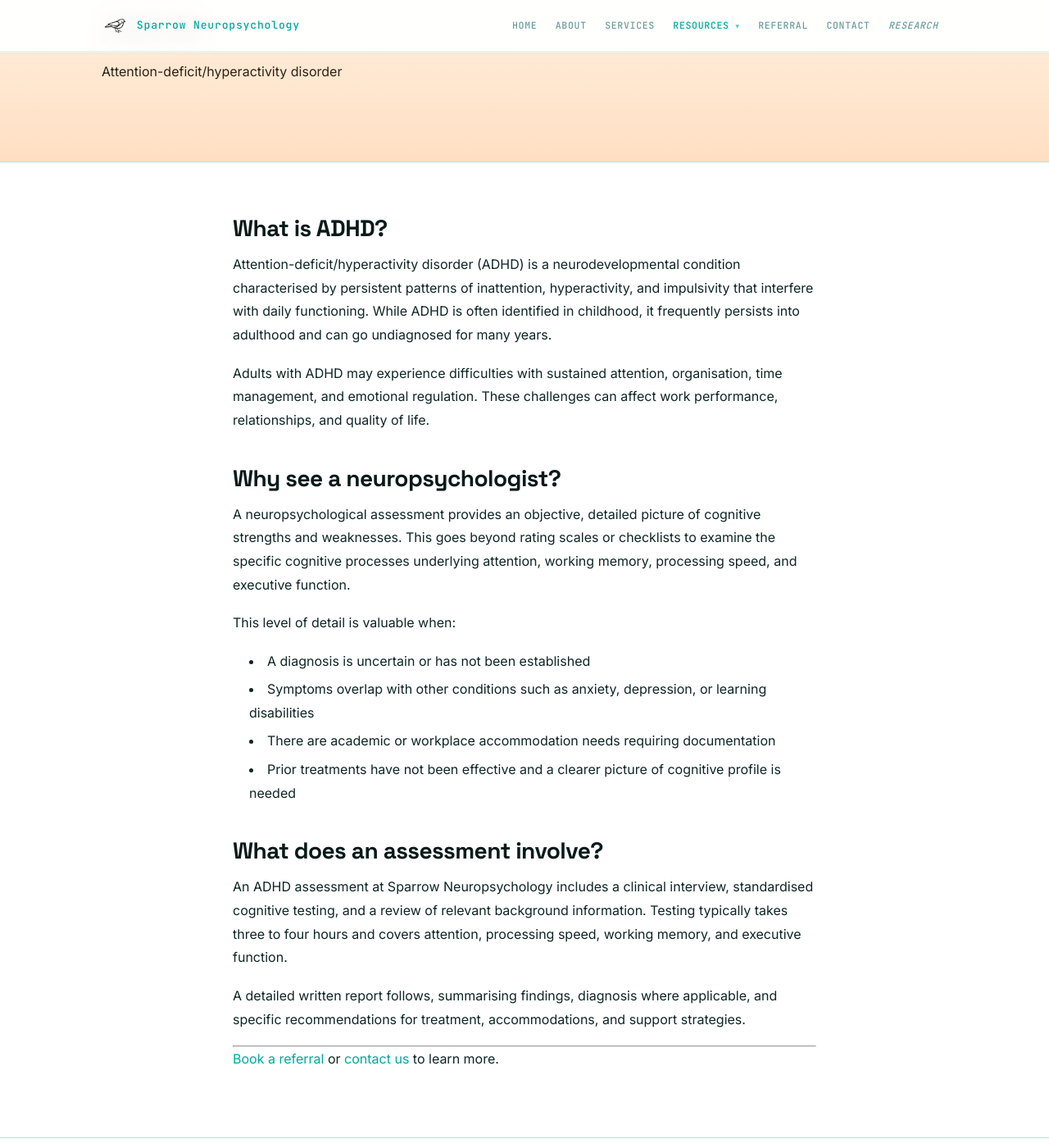
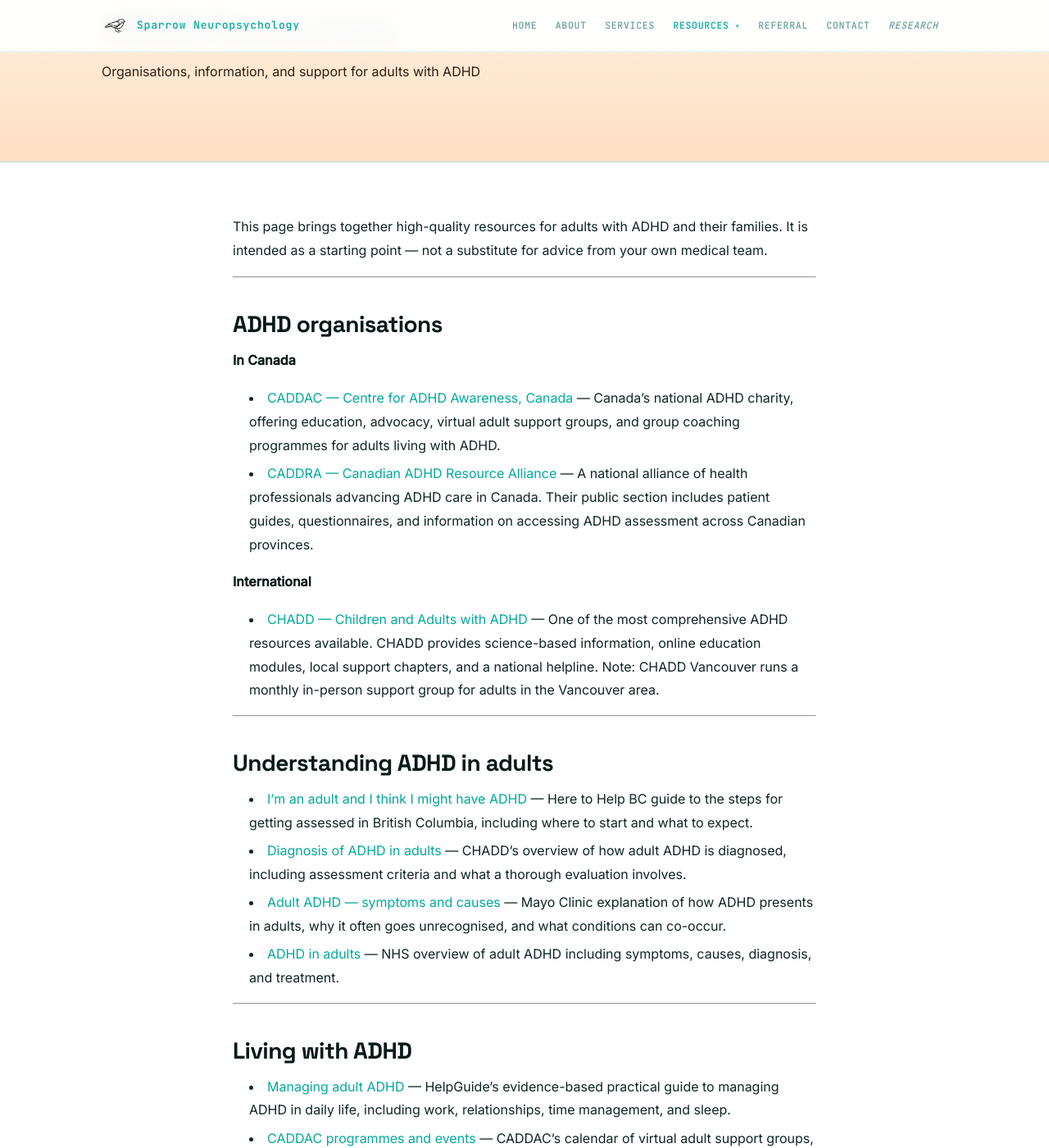
Before and after one commit to cfxb/sparrow-clinic, a Jekyll site: the page built from resources/adhd.md, in a window 1280 px wide and 1400 px high, scrolled down 326 px. Shown: the whole window at 82% size. Built offline with Jekyll 4.4.1, drawn with Linux system fonts in a browser that asks for light colours; some of the changed text lies outside the part shown.

Commit message:
Build out ADHD resources page with curated external links
Co-Authored-By: Claude Sonnet 4.6 <noreply@anthropic.com>

```diff
--- a/resources/adhd.md
+++ b/resources/adhd.md
@@ -1,34 +1,66 @@
 ---
 layout: page
-title: ADHD — Sparrow Neuropsychology
-hero_title: ADHD
-hero_subtitle: Attention-deficit/hyperactivity disorder
+title: ADHD Resources — Sparrow Neuropsychology
+hero_title: ADHD Resources
+hero_subtitle: Organisations, information, and support for adults with ADHD
 narrow: true
 ---
 
-## What is ADHD?
-
-Attention-deficit/hyperactivity disorder (ADHD) is a neurodevelopmental condition characterised by persistent patterns of inattention, hyperactivity, and impulsivity that interfere with daily functioning. While ADHD is often identified in childhood, it frequently persists into adulthood and can go undiagnosed for many years.
-
-Adults with ADHD may experience difficulties with sustained attention, organisation, time management, and emotional regulation. These challenges can affect work performance, relationships, and quality of life.
-
-## Why see a neuropsychologist?
-
-A neuropsychological assessment provides an objective, detailed picture of cognitive strengths and weaknesses. This goes beyond rating scales or checklists to examine the specific cognitive processes underlying attention, working memory, processing speed, and executive function.
-
-This level of detail is valuable when:
-
-- A diagnosis is uncertain or has not been established
-- Symptoms overlap with other conditions such as anxiety, depression, or learning disabilities
-- There are academic or workplace accommodation needs requiring documentation
-- Prior treatments have not been effective and a clearer picture of cognitive profile is needed
-
-## What does an assessment involve?
-
-An ADHD assessment at Sparrow Neuropsychology includes a clinical interview, standardised cognitive testing, and a review of relevant background information. Testing typically takes three to four hours and covers attention, processing speed, working memory, and executive function.
-
-A detailed written report follows, summarising findings, diagnosis where applicable, and specific recommendations for treatment, accommodations, and support strategies.
+This page brings together high-quality resources for adults with ADHD and their families. It is intended as a starting point — not a substitute for advice from your own medical team.
 
 ---
 
-[Book a referral](/referral/) or [contact us](/contact/) to learn more.
+## ADHD organisations
+
+**In Canada**
+
+- [CADDAC — Centre for ADHD Awareness, Canada](https://caddac.ca/){:target="_blank" rel="noopener"} — Canada's national ADHD charity, offering education, advocacy, virtual adult support groups, and group coaching programmes for adults living with ADHD.
+- [CADDRA — Canadian ADHD Resource Alliance](https://www.caddra.ca/){:target="_blank" rel="noopener"} — A national alliance of health professionals advancing ADHD care in Canada. Their public section includes patient guides, questionnaires, and information on accessing ADHD assessment across Canadian provinces.
+
+**International**
+
+- [CHADD — Children and Adults with ADHD](https://chadd.org/){:target="_blank" rel="noopener"} — One of the most comprehensive ADHD resources available. CHADD provides science-based information, online education modules, local support chapters, and a national helpline. Note: CHADD Vancouver runs a monthly in-person support group for adults in the Vancouver area.
+
+---
+
+## Understanding ADHD in adults
+
+- [I'm an adult and I think I might have ADHD](https://www.heretohelp.bc.ca/q-and-a/im-an-adult-and-i-think-i-might-have-adhd){:target="_blank" rel="noopener"} — Here to Help BC guide to the steps for getting assessed in British Columbia, including where to start and what to expect.
+- [Diagnosis of ADHD in adults](https://chadd.org/for-adults/diagnosis-of-adhd-in-adults/){:target="_blank" rel="noopener"} — CHADD's overview of how adult ADHD is diagnosed, including assessment criteria and what a thorough evaluation involves.
+- [Adult ADHD — symptoms and causes](https://www.mayoclinic.org/diseases-conditions/adult-adhd/symptoms-causes/syc-20350878){:target="_blank" rel="noopener"} — Mayo Clinic explanation of how ADHD presents in adults, why it often goes unrecognised, and what conditions can co-occur.
+- [ADHD in adults](https://www.nhs.uk/conditions/adhd-adults/){:target="_blank" rel="noopener"} — NHS overview of adult ADHD including symptoms, causes, diagnosis, and treatment.
+
+---
+
+## Living with ADHD
+
+- [Managing adult ADHD](https://www.helpguide.org/mental-health/adhd/managing-adult-adhd){:target="_blank" rel="noopener"} — HelpGuide's evidence-based practical guide to managing ADHD in daily life, including work, relationships, time management, and sleep.
+- [CADDAC programmes and events](https://caddac.ca/programs-and-events/){:target="_blank" rel="noopener"} — CADDAC's calendar of virtual adult support groups, group coaching sessions, and webinars covering executive function, relationships, and daily living with ADHD.
+- [For adults — CHADD](https://chadd.org/for-adults/){:target="_blank" rel="noopener"} — CHADD's adult hub covering employment, relationships, managing finances, parenting with ADHD, and other life domains.
+
+---
+
+## Mental health support in BC
+
+Adults with ADHD have higher rates of anxiety and depression. Support is available.
+
+- [BounceBack BC](https://bouncebackbc.ca/){:target="_blank" rel="noopener"} — A free, evidence-based cognitive behavioural therapy (CBT) programme run by CMHA BC for adults and youth 13+ managing low mood, anxiety, or stress. Delivered online or by phone with a coach.
+- [Here to Help BC](https://www.heretohelp.bc.ca/){:target="_blank" rel="noopener"} — BC-based mental health information, self-assessments, and connections to local services.
+- [Canadian Mental Health Association — BC](https://bc.cmha.ca/){:target="_blank" rel="noopener"} — Find mental health programmes and peer support in your community across BC.
+- [Crisis Line Association of BC](https://www.crisislines.bc.ca/){:target="_blank" rel="noopener"} — Directory of volunteer-operated crisis and distress lines across British Columbia.
+- **310 Mental Health Line** — Call or text **310-6789** (no area code needed) for free, 24/7 emotional support and mental health referrals anywhere in BC.
+- **National Crisis Line** — Call or text **9-8-8** (toll-free, 24/7) for immediate support if you are in crisis.
+
+---
+
+## Attention and executive function strategies
+
+ADHD affects not just attention but a broad set of skills known as executive functions — planning, organisation, working memory, and emotional regulation. These resources offer evidence-based strategies.
+
+- [CADDAC adult coaching and support](https://caddac.ca/programs-and-events/){:target="_blank" rel="noopener"} — CADDAC's virtual group coaching programmes focus specifically on building executive function skills for adults with ADHD.
+- [Managing adult ADHD — beyond medication](https://www.helpguide.org/mental-health/adhd/managing-adult-adhd){:target="_blank" rel="noopener"} — HelpGuide's guide to non-medication strategies including behavioural approaches, structure, exercise, sleep, and mindfulness.
+- [Adult ADHD — diagnosis and treatment](https://www.mayoclinic.org/diseases-conditions/adult-adhd/diagnosis-treatment/drc-20350883){:target="_blank" rel="noopener"} — Mayo Clinic overview of ADHD treatment options including therapy, skills training, and lifestyle strategies alongside medication.
+
+---
+
+If you are interested in a neuropsychological assessment to better understand attention or executive function difficulties, please [contact us](/contact/) or [submit a referral](/referral/).
```
